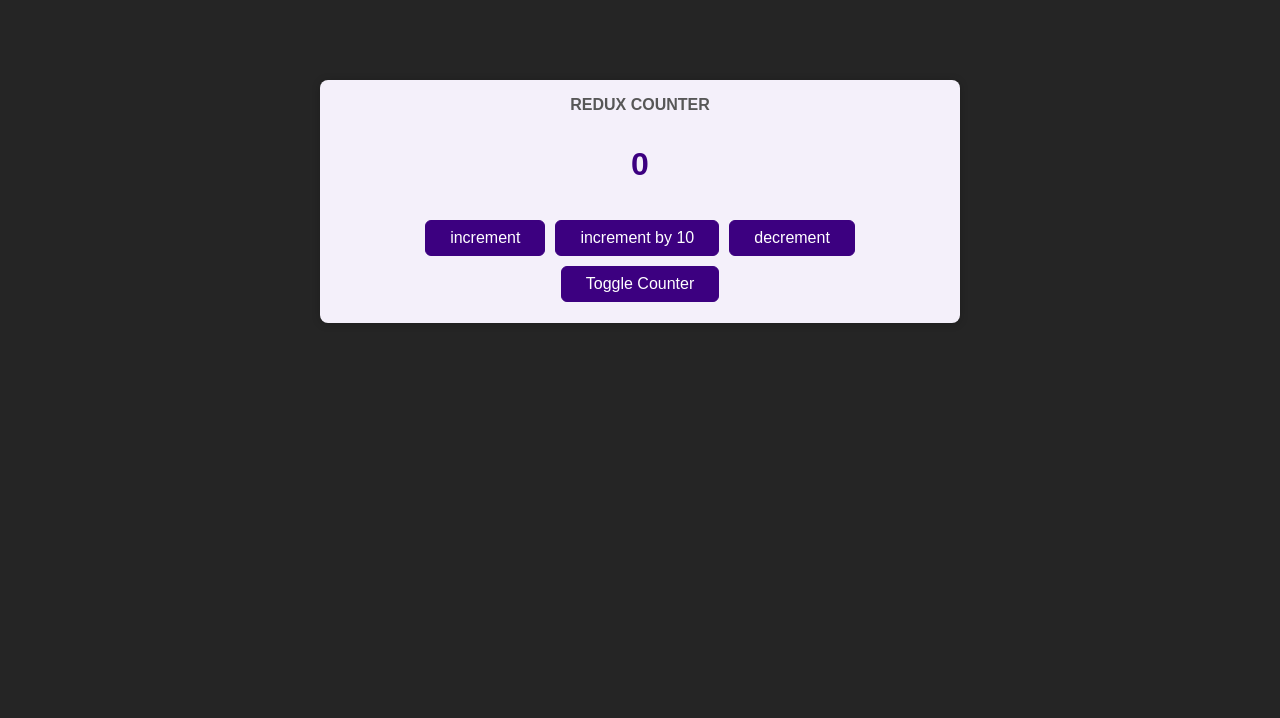
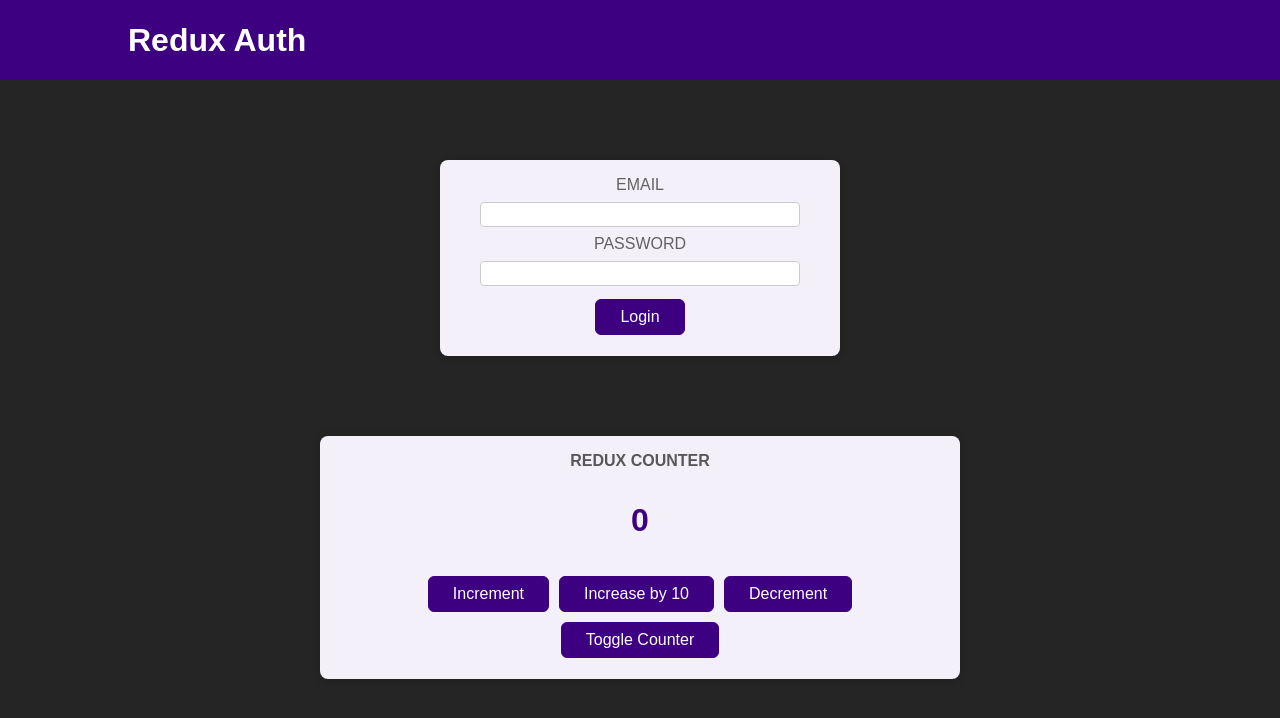
Before and after one commit to aakkss37/Redux_-diving-into-redux-, a React (Create React App) app: page / in a window 1280 px wide. Shown: the top 718 px of the page. Built offline with nearby package versions, Linux system fonts and the light colour scheme.

Commit message:
multiple reducer connected toall the files

```diff
--- a/src/App.js
+++ b/src/App.js
@@ -1,10 +1,24 @@
+
+import { Fragment } from 'react';
+import { useSelector } from 'react-redux';
+
 import Counter from './components/Counter';
+import Header from './components/Header';
+import Auth from './components/Auth';
+import UserProfile from './components/UserProfile';
 
 
-function App() {
-  return (
-    <Counter />
-  );
+function App () {
+	const isAuth = useSelector(state => state.authReducer.isAuthenticated);
+
+	return (
+		<Fragment>
+			<Header />
+			{!isAuth && <Auth />}
+			{isAuth && <UserProfile />}
+			<Counter />
+		</Fragment>
+	);
 }
 
 export default App;
--- a/src/components/Auth.js
+++ b/src/components/Auth.js
@@ -1,10 +1,22 @@
+
+import { useDispatch } from 'react-redux';
+
 import classes from './Auth.module.css';
+import { authActions } from '../store/index';
 
 const Auth = () => {
+	const dispatch = useDispatch();
+
+	const loginHandler = (event) => {
+		event.preventDefault();
+
+		dispatch(authActions.login());
+	};
+
 	return (
 		<main className={classes.auth}>
 			<section>
-        <form>
+				<form onSubmit={loginHandler}>
 					<div className={classes.control}>
 						<label htmlFor='email'>Email</label>
 						<input type='email' id='email' />
@@ -20,4 +32,5 @@
 	);
 };
 
+
 export default Auth;
--- a/src/components/Counter.js
+++ b/src/components/Counter.js
@@ -1,13 +1,13 @@
+
+import { useSelector, useDispatch } from 'react-redux';
+
+import { counterActions } from '../store/index';
 import classes from './Counter.module.css';
-import { useSelector, useDispatch } from 'react-redux';
-import { counterActions } from '../store';
 
 const Counter = () => {
 	const dispatch = useDispatch();
 	const counter = useSelector((state) => state.counterReducer.counter);
 	const show = useSelector((state) => state.counterReducer.showCounter);
-	console.log(counter)
-	console.log(show)
 
 	const incrementHandler = () => {
 		dispatch(counterActions.increment());
@@ -28,12 +28,11 @@
 	return (
 		<main className={classes.counter}>
 			<h1>Redux Counter</h1>
-			{/* {showCounter && <div className={classes.value}>{counter}</div>} */}
 			{show && <div className={classes.value}>{counter}</div>}
 			<div>
-				<button onClick={incrementHandler}>increment</button>
-				<button onClick={increaseHandler}>increment by 10</button>
-				<button onClick={decrementHandler}>decrement</button>
+				<button onClick={incrementHandler}>Increment</button>
+				<button onClick={increaseHandler}>Increase by 10</button>
+				<button onClick={decrementHandler}>Decrement</button>
 			</div>
 			<button onClick={toggleCounterHandler}>Toggle Counter</button>
 		</main>
--- a/src/components/Header.js
+++ b/src/components/Header.js
@@ -1,9 +1,21 @@
+
+import { useSelector, useDispatch } from 'react-redux';
+
 import classes from './Header.module.css';
+import { authActions } from '../store/index';
 
 const Header = () => {
+	const dispatch = useDispatch();
+	const isAuth = useSelector((state) => state.authReducer.isAuthenticated);
+
+	const logoutHandler = () => {
+		dispatch(authActions.logout());
+	};
+
 	return (
 		<header className={classes.header}>
 			<h1>Redux Auth</h1>
+			{isAuth && (
 				<nav>
 					<ul>
 						<li>
@@ -13,10 +25,11 @@
 							<a href='/'>My Sales</a>
 						</li>
 						<li>
-            <button>Logout</button>
+							<button onClick={logoutHandler}>Logout</button>
 						</li>
 					</ul>
 				</nav>
+			)}
 		</header>
 	);
 };
--- a/src/store/index.js
+++ b/src/store/index.js
@@ -1,3 +1,4 @@
+
 import { createSlice, configureStore } from '@reduxjs/toolkit';
 
 const initialCounterState = { counter: 0, showCounter: true };
@@ -21,13 +22,30 @@
 	},
 });
 
+const initialAuthState = {
+	isAuthenticated: false,
+};
 
-
+const authSlice = createSlice({
+	name: 'authentication',
+	initialState: initialAuthState,
+	reducers: {
+		login (state) {
+			state.isAuthenticated = true;
+		},
+		logout (state) {
+			state.isAuthenticated = false;
+		},
+	},
+});
 
 const store = configureStore({
-	reducer: { counterReducer: counterSlice.reducer },
+	reducer: {
+		counterReducer: counterSlice.reducer,
+		authReducer: authSlice.reducer },
 });
 
 export const counterActions = counterSlice.actions;
+export const authActions = authSlice.actions;
 
 export default store;
```
Also changed, not shown: src/components/UserProfile.js (+6 -5 lines). Lines whose indentation alone changed are shown as unchanged.
